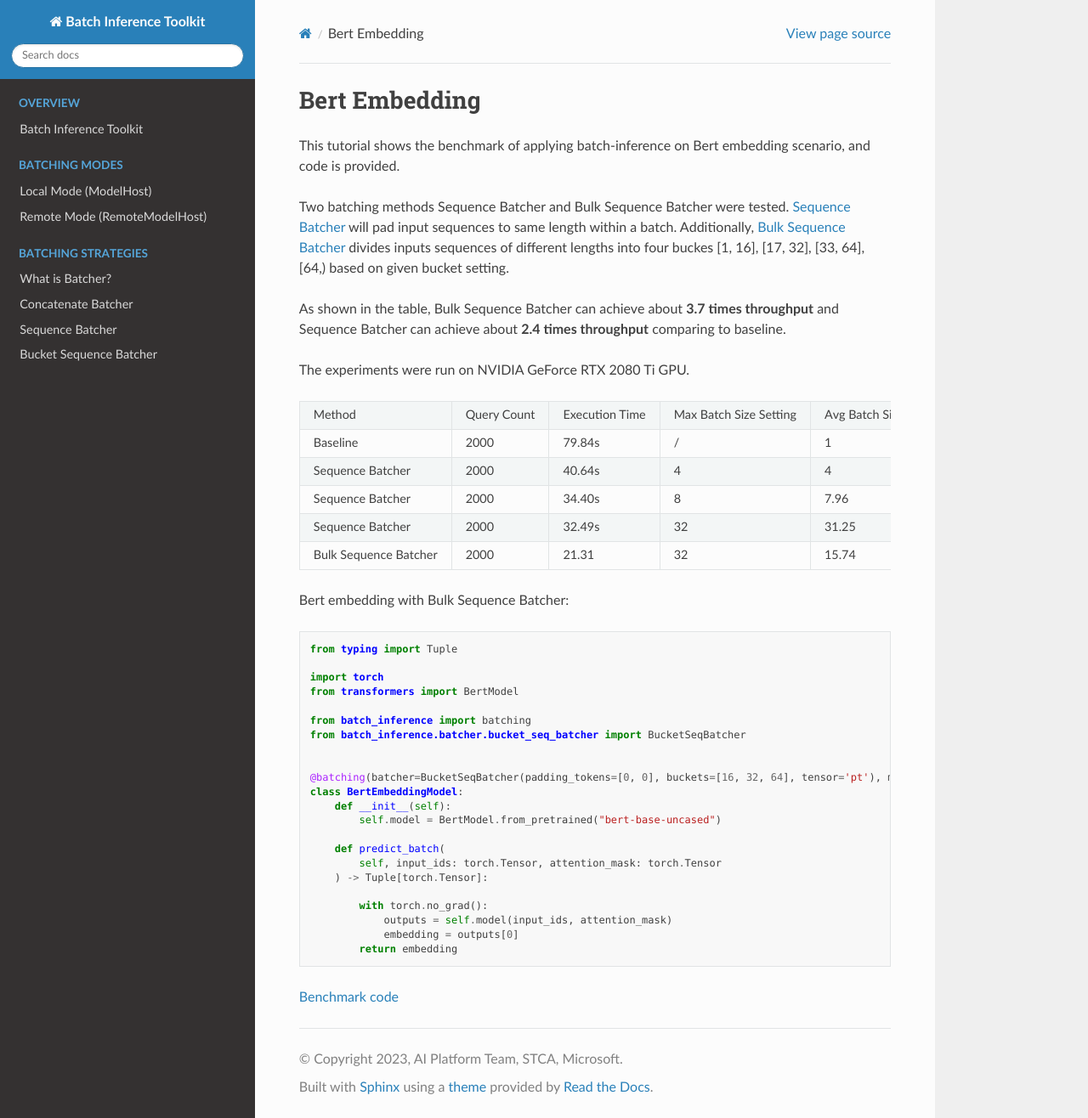
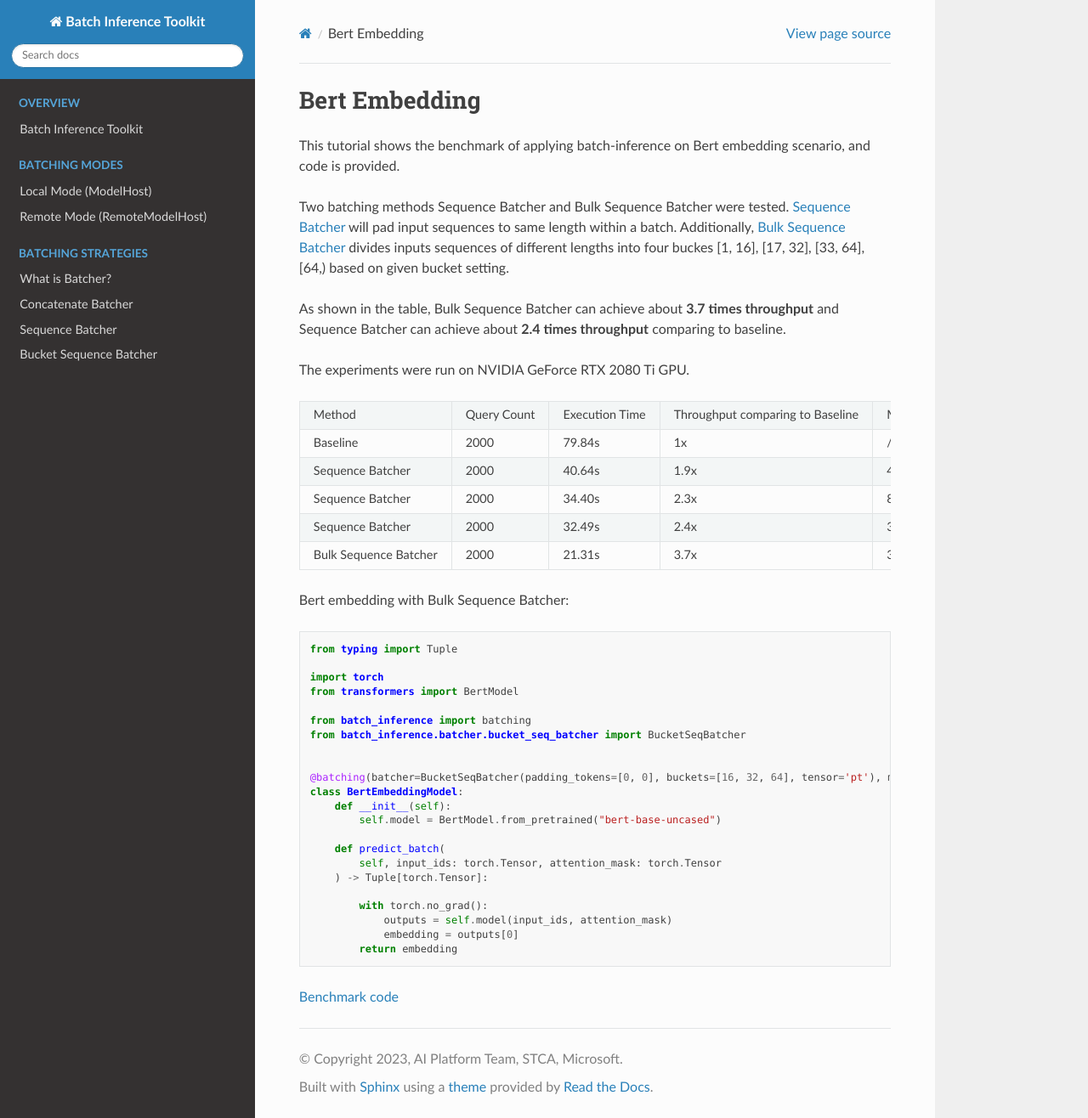
Before and after one commit to microsoft/batch-inference, a Sphinx documentation site: the page built from docs/examples/bert_embedding.rst, in a window 1280 px wide and 1316 px high. Shown: the whole window at 85% size. Built offline with Sphinx 7.4.7 and the Read the Docs theme 2.0.0, drawn with Linux system fonts in a browser that asks for light colours; pages that are not in the unit, such as notebooks, are missing from menus.

Commit message:
reformat table

```diff
--- a/docs/examples/bert_embedding.rst
+++ b/docs/examples/bert_embedding.rst
@@ -13,39 +13,46 @@ As shown in the table, Bulk Sequence Batcher can achieve about **3.7 times throu
 The experiments were run on NVIDIA GeForce RTX 2080 Ti GPU.
 
 .. list-table::
-   :widths: 25 25 25 25 25
+   :widths: 25 25 25 25 25 25
    :header-rows: 0
 
    * - Method
      - Query Count
      - Execution Time
+     - Throughput comparing to Baseline
      - Max Batch Size Setting
      - Avg Batch Size
    * - Baseline
      - 2000
      - 79.84s
+     - 1x
      - /
      - 1
    * - Sequence Batcher
      - 2000
      - 40.64s
+     - 1.9x
      - 4
      - 4
    * - Sequence Batcher
      - 2000
      - 34.40s
+     - 2.3x
      - 8
      - 7.96
    * - Sequence Batcher
      - 2000
      - 32.49s
+     - 2.4x
      - 32
      - 31.25
    * - Bulk Sequence Batcher
      - 2000
-     - 21.31
+     - 21.31s
+     - 3.7x
      - 32
      - 15.74
+
 
 Bert embedding with Bulk Sequence Batcher:
 
```
Also changed, not shown: docs/examples/gpt_completion.rst (+5 -2 lines).
